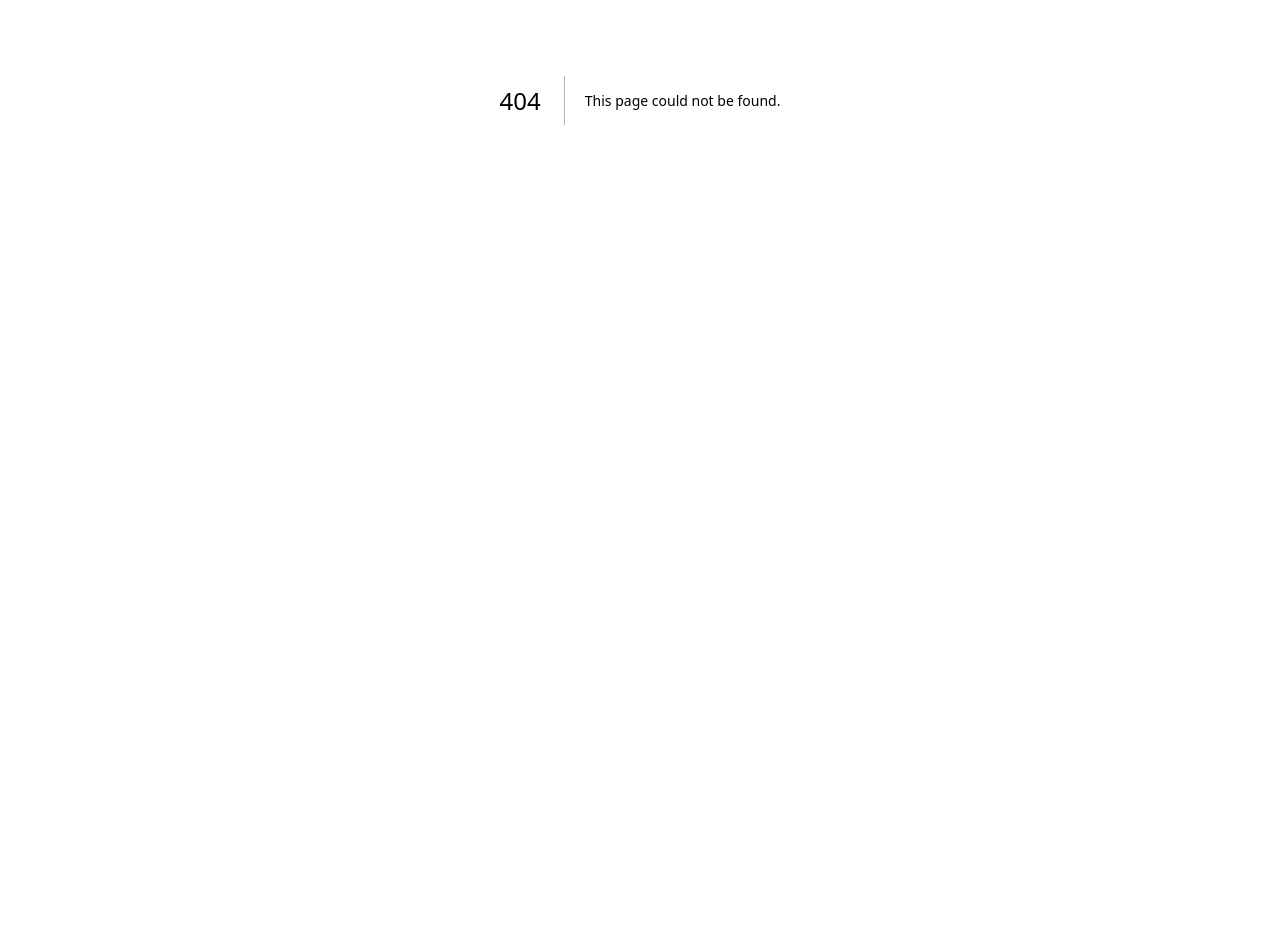
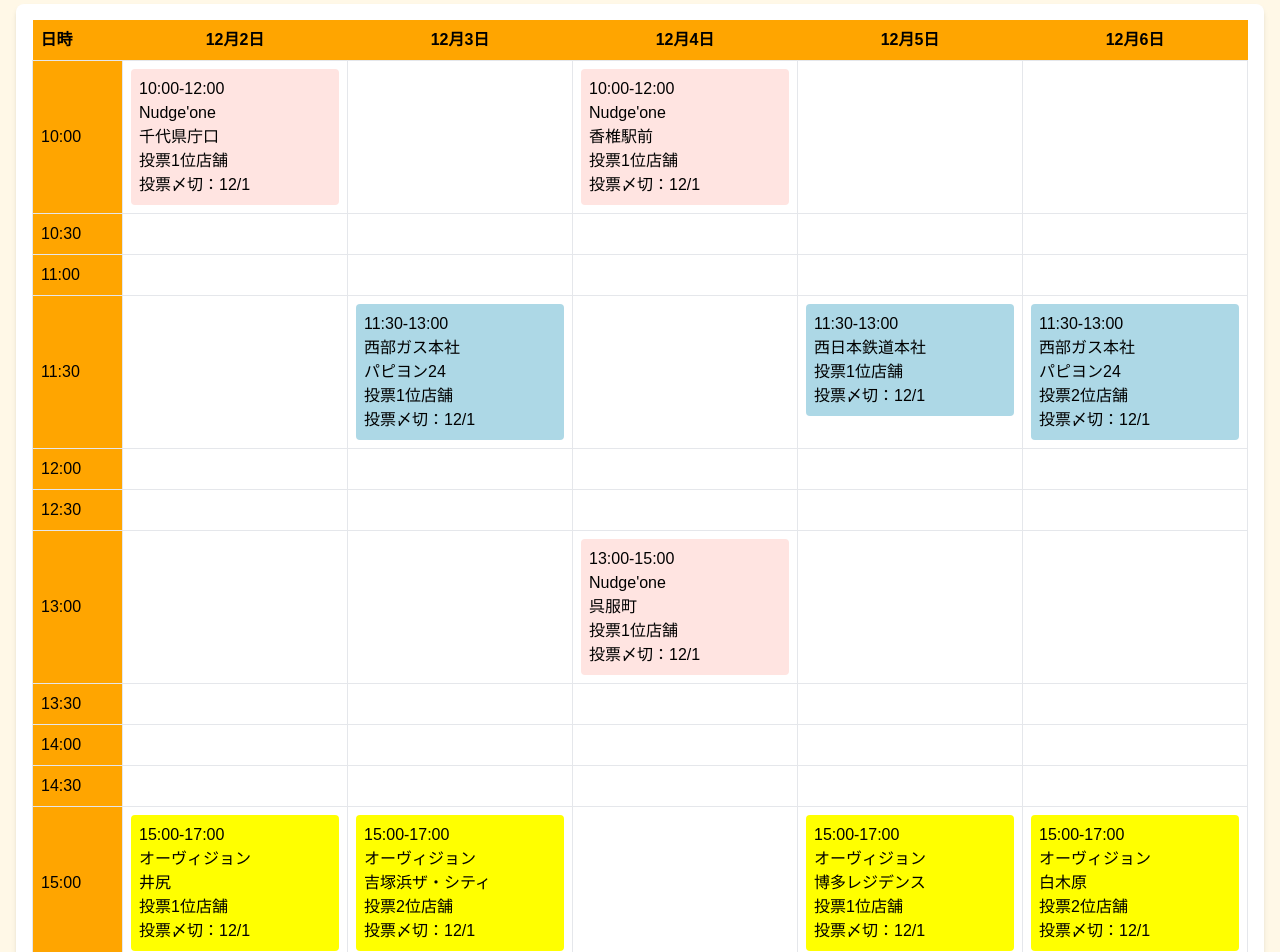
Before and after one commit to ASAMI08/deproy_metafront01, a Next.js app: page /schedule in a window 1280 px wide. Before the commit this address had no page. Shown: the part 300-1252 px from the top of the page. Before the commit the page ends 800 px from the top, so only its background shows below. Built offline with nearby package versions, Linux system fonts and the light colour scheme.

Commit message:
Create schedule.js

```diff
--- /dev/null
+++ b/pages/schedule.js
@@ -0,0 +1,206 @@
+export default function Page() {
+  const timeSlots = Array.from({ length: 16 }, (_, i) => {
+    const hour = Math.floor(i / 2) + 10;
+    const minute = i % 2 === 0 ? "00" : "30";
+    return `${hour}:${minute}`;
+  });
+
+  const dates = ["12月2日", "12月3日", "12月4日", "12月5日", "12月6日"];
+
+  function getScheduleContent(date, time) {
+    const schedules = {
+      "12月2日": {
+        "10:00": {
+          content: (
+            <div className="bg-[#FFE4E1] p-2 rounded">
+              <p>10:00-12:00</p>
+              <p>Nudge'one</p>
+              <p>千代県庁口</p>
+              <p>投票1位店舗</p>
+              <p>投票〆切：12/1</p>
+            </div>
+          ),
+        },
+        "15:00": {
+          content: (
+            <div className="bg-[#FFFF00] p-2 rounded">
+              <p>15:00-17:00</p>
+              <p>オーヴィジョン</p>
+              <p>井尻</p>
+              <p>投票1位店舗</p>
+              <p>投票〆切：12/1</p>
+            </div>
+          ),
+        },
+      },
+      "12月3日": {
+        "11:30": {
+          content: (
+            <div className="bg-[#ADD8E6] p-2 rounded">
+              <p>11:30-13:00</p>
+              <p>西部ガス本社</p>
+              <p>パピヨン24</p>
+              <p>投票1位店舗</p>
+              <p>投票〆切：12/1</p>
+            </div>
+          ),
+        },
+        "15:00": {
+          content: (
+            <div className="bg-[#FFFF00] p-2 rounded">
+              <p>15:00-17:00</p>
+              <p>オーヴィジョン</p>
+              <p>吉塚浜ザ・シティ</p>
+              <p>投票2位店舗</p>
+              <p>投票〆切：12/1</p>
+            </div>
+          ),
+        },
+      },
+      "12月4日": {
+        "10:00": {
+          content: (
+            <div className="bg-[#FFE4E1] p-2 rounded">
+              <p>10:00-12:00</p>
+              <p>Nudge'one</p>
+              <p>香椎駅前</p>
+              <p>投票1位店舗</p>
+              <p>投票〆切：12/1</p>
+            </div>
+          ),
+        },
+        "13:00": {
+          content: (
+            <div className="bg-[#FFE4E1] p-2 rounded">
+              <p>13:00-15:00</p>
+              <p>Nudge'one</p>
+              <p>呉服町</p>
+              <p>投票1位店舗</p>
+              <p>投票〆切：12/1</p>
+            </div>
+          ),
+        },
+      },
+      "12月5日": {
+        "11:30": {
+          content: (
+            <div className="bg-[#ADD8E6] p-2 rounded">
+              <p>11:30-13:00</p>
+              <p>西日本鉄道本社</p>
+              <p>投票1位店舗</p>
+              <p>投票〆切：12/1</p>
+            </div>
+          ),
+        },
+        "15:00": {
+          content: (
+            <div className="bg-[#FFFF00] p-2 rounded">
+              <p>15:00-17:00</p>
+              <p>オーヴィジョン</p>
+              <p>博多レジデンス</p>
+              <p>投票1位店舗</p>
+              <p>投票〆切：12/1</p>
+            </div>
+          ),
+        },
+      },
+      "12月6日": {
+        "11:30": {
+          content: (
+            <div className="bg-[#ADD8E6] p-2 rounded">
+              <p>11:30-13:00</p>
+              <p>西部ガス本社</p>
+              <p>パピヨン24</p>
+              <p>投票2位店舗</p>
+              <p>投票〆切：12/1</p>
+            </div>
+          ),
+        },
+        "15:00": {
+          content: (
+            <div className="bg-[#FFFF00] p-2 rounded">
+              <p>15:00-17:00</p>
+              <p>オーヴィジョン</p>
+              <p>白木原</p>
+              <p>投票2位店舗</p>
+              <p>投票〆切：12/1</p>
+            </div>
+          ),
+        },
+      },
+    };
+
+    return schedules[date]?.[time]?.content;
+  }
+
+  return (
+    <div className="min-h-screen bg-[#FFF8E7]">
+      {/* Navigation */}
+      <nav className="flex justify-end p-4">
+        <div className="space-x-4">
+          <button className="bg-[#E6B422] hover:bg-[#D4A41B] text-white font-medium px-8 py-2 rounded">
+            投票
+          </button>
+          <button className="bg-[#E6B422] hover:bg-[#D4A41B] text-white font-medium px-8 py-2 rounded">
+            配達スケジュール
+          </button>
+          <button className="bg-[#E6B422] hover:bg-[#D4A41B] text-white font-medium px-8 py-2 rounded">
+            購入
+          </button>
+        </div>
+      </nav>
+
+      {/* Hero Section */}
+      <div className="relative h-[200px] mb-8">
+        <div className="absolute inset-0 bg-[url('/images/654-480.jpg?height=200&width=1200')] bg-cover bg-center">
+          <div className="absolute inset-0 bg-black/40" />
+        </div>
+        <div className="relative h-full flex items-center justify-center">
+          <h1 className="text-white text-4xl font-bold">配達スケジュール</h1>
+        </div>
+      </div>
+
+      {/* Schedule Content */}
+      <div className="container mx-auto px-4 pb-8">
+        <div className="bg-white shadow-md rounded-lg p-4">
+          <div className="overflow-x-auto">
+            <table className="w-full border-collapse">
+              <thead>
+                <tr>
+                  <th className="p-2 bg-[#FFA500] text-left min-w-[80px]">
+                    日時
+                  </th>
+                  {dates.map((date) => (
+                    <th
+                      key={date}
+                      className="p-2 bg-[#FFA500] text-center min-w-[200px]"
+                    >
+                      {date}
+                    </th>
+                  ))}
+                </tr>
+              </thead>
+              <tbody>
+                {timeSlots.map((time) => (
+                  <tr key={time}>
+                    <td className="p-2 bg-[#FFA500] border border-gray-200">
+                      {time}
+                    </td>
+                    {dates.map((date) => (
+                      <td
+                        key={`${date}-${time}`}
+                        className="p-2 border border-gray-200 align-top"
+                      >
+                        {getScheduleContent(date, time)}
+                      </td>
+                    ))}
+                  </tr>
+                ))}
+              </tbody>
+            </table>
+          </div>
+        </div>
+      </div>
+    </div>
+  );
+}
```
